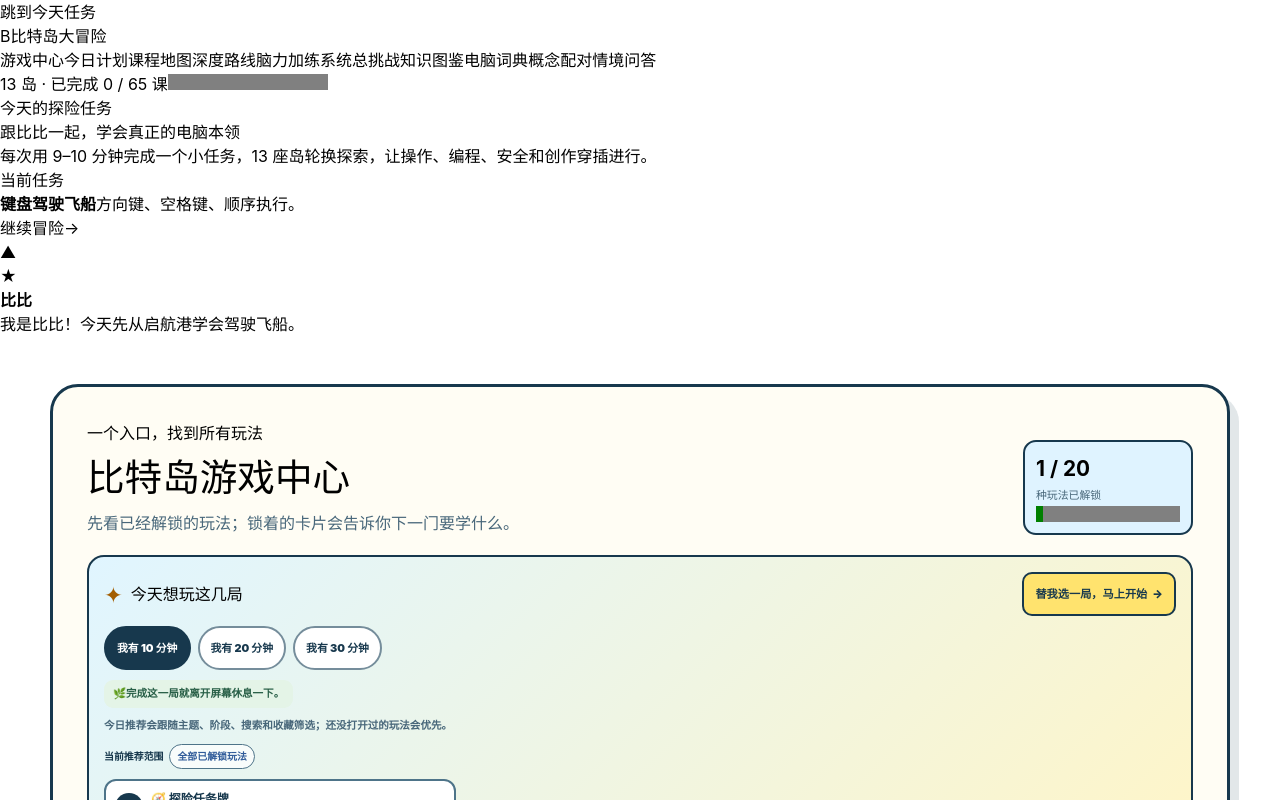
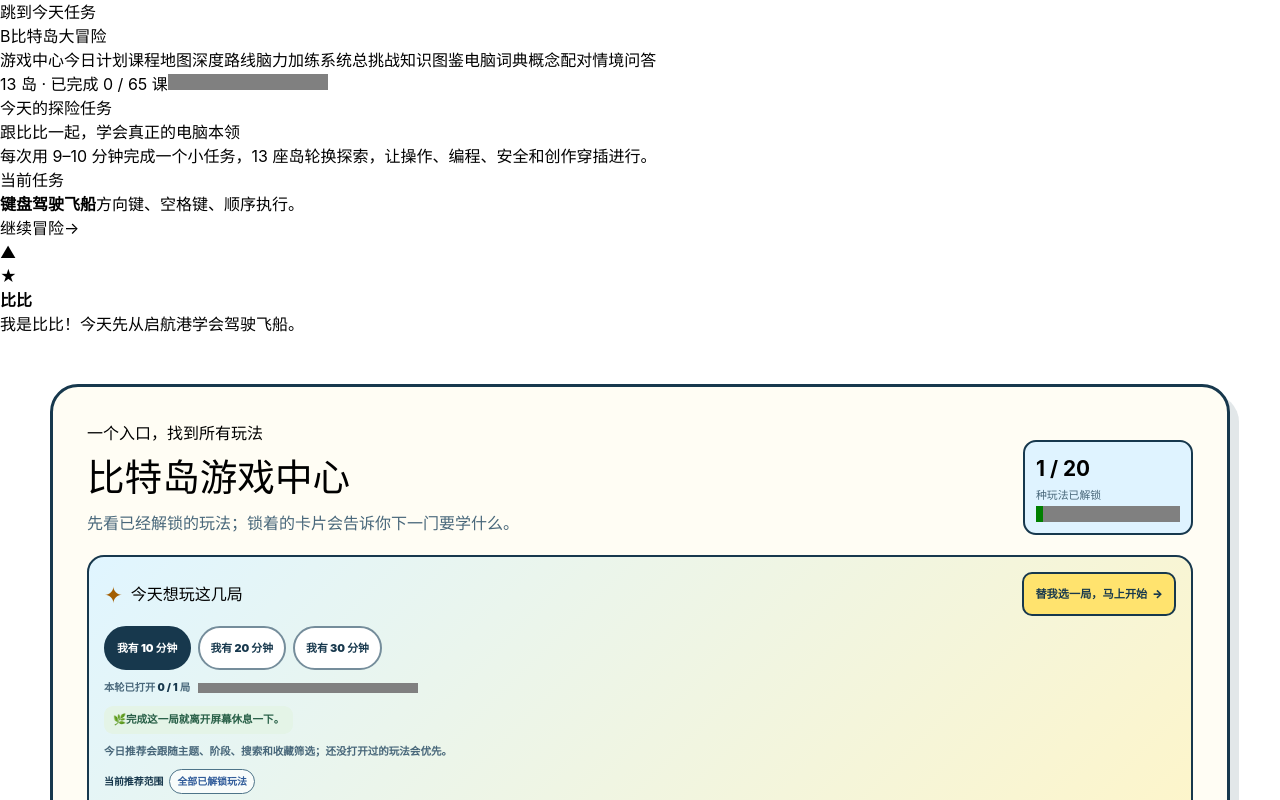
Before and after one commit to oldshipmaster/computer-study, a Next.js app: page / in a window 1280 px wide. Shown: the top 800 px of the page. Built offline with nearby package versions, Linux system fonts and the light colour scheme.

Commit message:
feat: show game session progress

```diff
--- a/components/GameArcade.css
+++ b/components/GameArcade.css
@@ -20,6 +20,7 @@
 .game-arcade-time-options { display:flex; flex-wrap:wrap; gap:7px; }
 .game-arcade-time-options button { min-height:44px; padding:7px 11px; border:2px solid #758d9b; border-radius:999px; background:white; color:#17384d; cursor:pointer; font:inherit; font-size:.68rem; font-weight:900; }
 .game-arcade-time-options button[aria-pressed="true"] { border-color:#17384d; background:#17384d; color:white; }
+.game-arcade-session-progress { display:grid; grid-template-columns:auto minmax(90px,220px); align-items:center; gap:8px; width:fit-content; color:#48677a; font-size:.64rem; font-weight:800; } .game-arcade-session-progress b { color:#17384d; } .game-arcade-session-progress progress { width:100%; accent-color:#39755f; }
 .game-arcade-break-plan { width:fit-content; padding:6px 9px; border-radius:9px; background:#e4f4e7; color:#285f47 !important; font-weight:800; }
 .game-arcade-picks-filter-note { font-weight:800; }
 .game-arcade-pick-context { display:flex; flex-wrap:wrap; align-items:center; gap:6px; color:#48677a; font-size:.62rem; } .game-arcade-pick-context b { color:#17384d; } .game-arcade-pick-context span { padding:4px 7px; border:1px solid #4e7489; border-radius:999px; background:rgb(255 255 255 / 72%); color:#315c9a; font-weight:850; }
@@ -102,6 +103,7 @@
   .game-arcade-recommendations, .game-arcade-unlock-list { grid-template-columns: 1fr; }
   .game-arcade-session-complete { grid-template-columns:auto minmax(0,1fr); } .game-arcade-session-complete button { grid-column:1 / -1; }
   .game-arcade-search > div { align-items: stretch; flex-direction: column; }
+  .game-arcade-session-progress { grid-template-columns:1fr; width:100%; } .game-arcade-session-progress progress { width:100%; }
   .game-arcade-personal-filters, .game-arcade-filter--unlocked, .game-arcade-filter--favorites { align-self: stretch; }
   .game-arcade-personal-filters > button { flex:1; }
   .game-arcade-results { align-items:flex-start; flex-direction:column; }
--- a/components/GameArcade.tsx
+++ b/components/GameArcade.tsx
@@ -2,7 +2,7 @@
 
 import { useMemo, useState } from "react";
 import { getCourse } from "@/lib/course-data";
-import { buildClosestGameUnlocks, buildGameArcadeEntries, buildGameArcadeFilterSummary, buildGameArcadeRecommendations, filterGameArcadeEntries, gameArcadePlaylistBreaks, gameArcadeSessionRemaining, recordGameArcadeVisit, type GameArcadeCategory, type GameArcadeLevel } from "@/lib/game-arcade";
+import { buildClosestGameUnlocks, buildGameArcadeEntries, buildGameArcadeFilterSummary, buildGameArcadeRecommendations, filterGameArcadeEntries, gameArcadePlaylistBreaks, gameArcadePlaylistLimit, gameArcadeSessionRemaining, recordGameArcadeVisit, type GameArcadeCategory, type GameArcadeLevel } from "@/lib/game-arcade";
 import "./GameArcade.css";
 
 interface GameArcadeProps {
@@ -40,6 +40,8 @@ export function GameArcade({ completedCourseIds, onStartCourse }: GameArcadeProp
   const [favoritesOnly, setFavoritesOnly] = useState(false);
   const [lastGameId, setLastGameId] = useState<string | null>(null);
   const [visitedGameIds, setVisitedGameIds] = useState<string[]>([]);
+  const sessionGameLimit = gameArcadePlaylistLimit(sessionMinutes);
+  const sessionOpenedGames = Math.min(visitedGameIds.length, sessionGameLimit);
   const remainingSessionGames = gameArcadeSessionRemaining(sessionMinutes, visitedGameIds.length);
   const sessionComplete = remainingSessionGames === 0;
   const recommendations = useMemo(() => buildGameArcadeRecommendations(entries, recommendationRotation, remainingSessionGames, favoriteIds, { category, level, query, favoritesOnly, visitedIds: visitedGameIds }), [category, entries, favoriteIds, favoritesOnly, level, query, recommendationRotation, remainingSessionGames, visitedGameIds]);
@@ -67,6 +69,7 @@ export function GameArcade({ completedCourseIds, onStartCourse }: GameArcadeProp
         <div className="game-arcade-picks-heading"><div><span aria-hidden="true">✦</span><h3 id="game-arcade-picks-heading">今天想玩这几局</h3></div><div className="game-arcade-pick-actions">{recommendations.length > 1 ? <button onClick={() => setRecommendationRotation((current) => current + 1)} type="button">换一组推荐 ↻</button> : null}{recommendations[0] ? <a className="game-arcade-quick-start" href={`#${recommendations[0].targetId}`} onClick={() => openGame(recommendations[0].id)}>替我选一局，马上开始 <span aria-hidden="true">→</span></a> : null}</div></div>
         {lastGame ? <a className="game-arcade-resume" href={`#${lastGame.targetId}`}><span aria-hidden="true">↪</span><div><small>继续刚才玩的</small><b>{lastGame.icon} {lastGame.title}</b><i>只在本次打开页面内记住</i></div><strong aria-hidden="true">→</strong></a> : null}
         <div className="game-arcade-time-options" aria-label="选择今天游戏时间" role="group">{([10, 20, 30] as const).map((minutes) => <button aria-pressed={sessionMinutes === minutes} key={minutes} onClick={() => setSessionMinutes(minutes)} type="button">我有 {minutes} 分钟</button>)}</div>
+        <div className="game-arcade-session-progress"><span>本轮已打开 <b>{sessionOpenedGames} / {sessionGameLimit}</b> 局</span><progress aria-label="本轮游戏进度" max={sessionGameLimit} value={sessionOpenedGames} /></div>
         <p className="game-arcade-break-plan"><span aria-hidden="true">🌿</span>{sessionComplete ? <>本轮推荐已走完；完成当前一局后离开屏幕休息。</> : playlistBreaks ? <>中间安排 {playlistBreaks} 次离屏休息，每局后看看远处、动动身体。</> : <>完成这一局就离开屏幕休息一下。</>}</p>
         <p className="game-arcade-picks-filter-note">今日推荐会跟随主题、阶段、搜索和收藏筛选；还没打开过的玩法会优先。</p>
         <div className="game-arcade-pick-context" aria-label="当前推荐范围" role="group"><b>当前推荐范围</b>{recommendationContext.map((item) => <span key={item}>{item}</span>)}</div>
```
Also changed, not shown: 1 other file (tests, documents, lock files or other folders).
